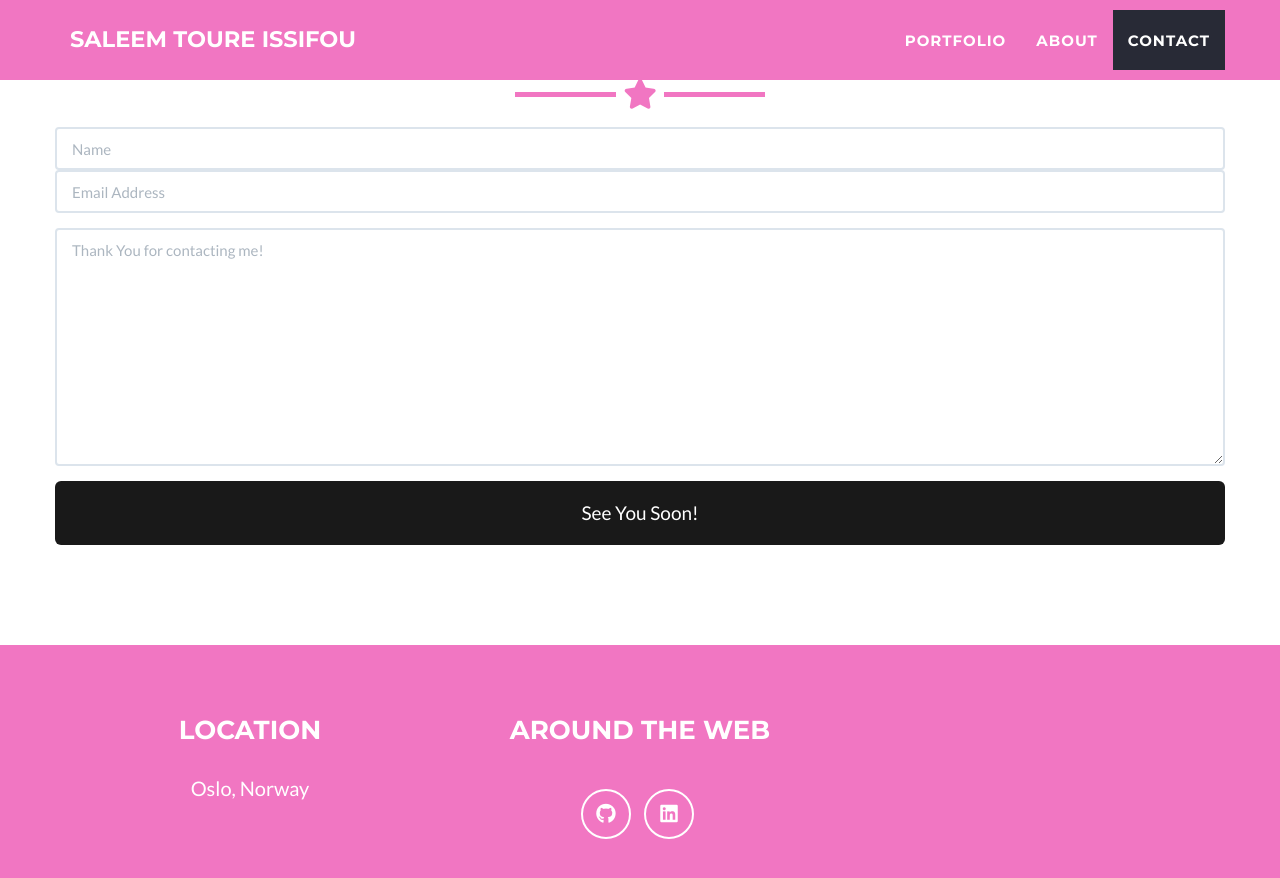
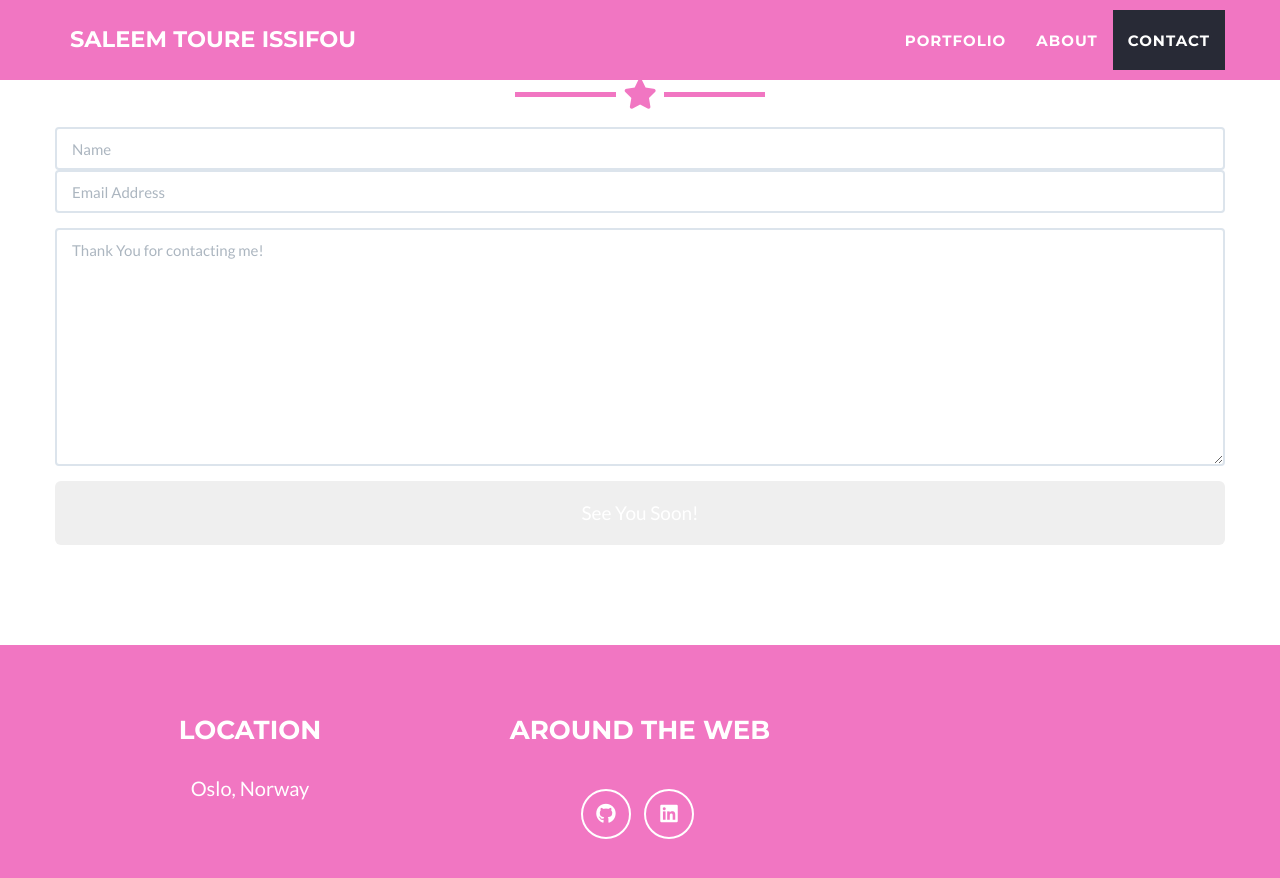
Before and after one commit to saleemtoure/saleemtoure.github.io, a Jekyll site: the page built from _posts/2024-06-10-Pomodoro-App.markdown, in a window 1280 px wide and 900 px high, scrolled down 1644 px. Shown: the top 878 px of the window. Built offline with Jekyll 4.4.1, drawn with Linux system fonts in a browser that asks for light colours.

Commit message:
updated button color

```diff
--- a/_includes/contact_static.html
+++ b/_includes/contact_static.html
@@ -25,7 +25,7 @@
           <textarea placeholder="Thank You for contacting me!" class="form-control" name="message" rows="10"
             required></textarea>
         </div>
-        <button type="submit" class="btn btn-lg btn-dark btn-block" style="background-color: #191919;color: white;">See
+        <button type="submit" class="btn btn-lg btn-dark btn-block" style="background-color: primary; color: white;">See
           You
           Soon!</button>
       </form>
```
